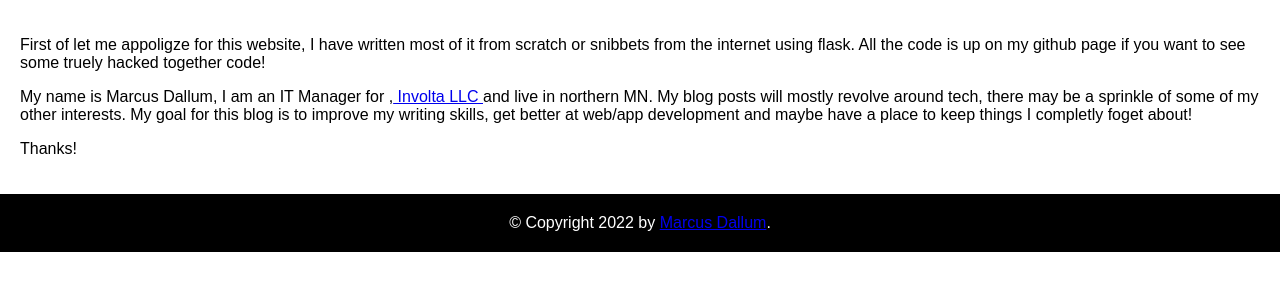
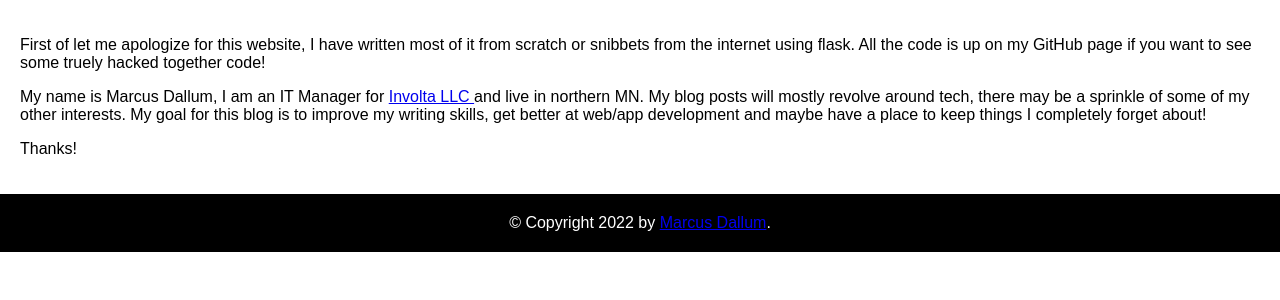
Before and after one commit to marcusdallum/website, a Flask app: page / in a window 1280 px wide. Shown: the part 280-580 px from the top of the page. Run offline with Flask 2, Linux system fonts and the light colour scheme.

Commit message:
Update about.html

```diff
--- a/templates/about.html
+++ b/templates/about.html
@@ -1,11 +1,11 @@
 {% extends "layout.html" %}
 {% block content %}
-<p> First of let me appoligze for this website, I have written most of it from scratch or snibbets from the internet using
-flask. All the code is up on my github page if you want to see some truely hacked together code!</p>
+<p> First of let me apologize for this website, I have written most of it from scratch or snibbets from the internet using
+flask. All the code is up on my GitHub page if you want to see some truely hacked together code!</p>
 
-<p>My name is Marcus Dallum, I am an IT Manager for ,<a href="https://www.involta.com/"> Involta LLC </a> and live in northern MN. My blog posts will mostly
+<p>My name is Marcus Dallum, I am an IT Manager for <a href="https://www.involta.com/"> Involta LLC </a> and live in northern MN. My blog posts will mostly
 revolve around tech, there may be a sprinkle of some of my other interests. My goal for this blog is to improve my writing
-skills, get better at web/app development and maybe have a place to keep things I completly foget about! </p>
+skills, get better at web/app development and maybe have a place to keep things I completely forget about! </p>
 
 <p>Thanks!</p>
 
```
